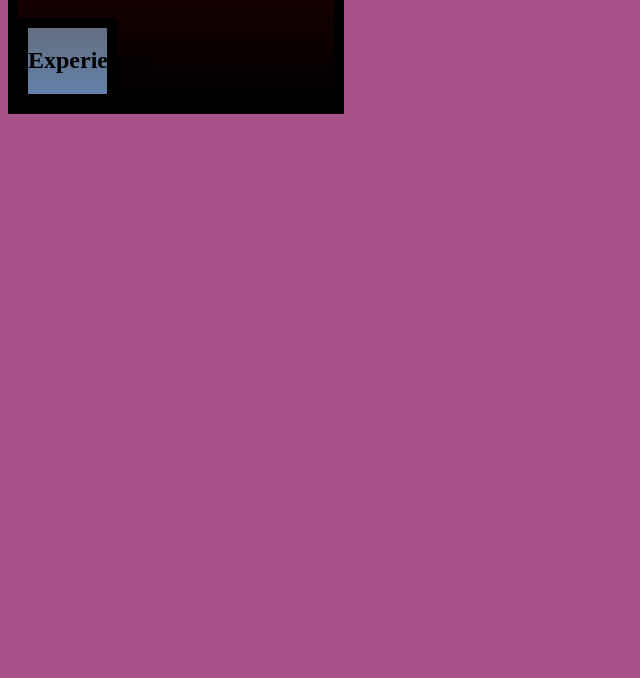
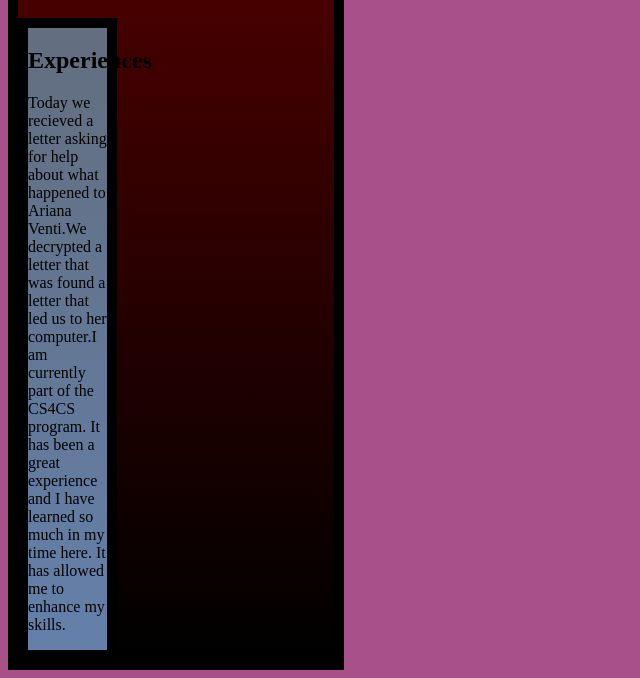
Before and after one commit to raniaxahmedd/raniaxahmedd.github.io, a plain HTML site: page index.html in a window 1280 px wide. Shown: the part 1010-1688 px from the top of the page, without its empty margins (0-640 px from the left). Before the commit the page ends 1132 px from the top, so only its background shows below. Drawn offline with Linux system fonts and the light colour scheme.

Commit message:
Update index.html

```diff
--- a/index.html
+++ b/index.html
@@ -28,7 +28,7 @@
 
 		<div class="hello">
 			 <h2>Experiences</h2>
-	<p><Today we recieved a letter asking for help about what happened to Ariana Venti.We decrypted a letter that was found a letter
+	<p>Today we recieved a letter asking for help about what happened to Ariana Venti.We decrypted a letter that was found a letter
 		  that led us to her computer.I am currently part of the CS4CS program. It has been a great experience and
 		  I have learned so much in my time here. It has allowed me to enhance my skills.
 	</p>
```
